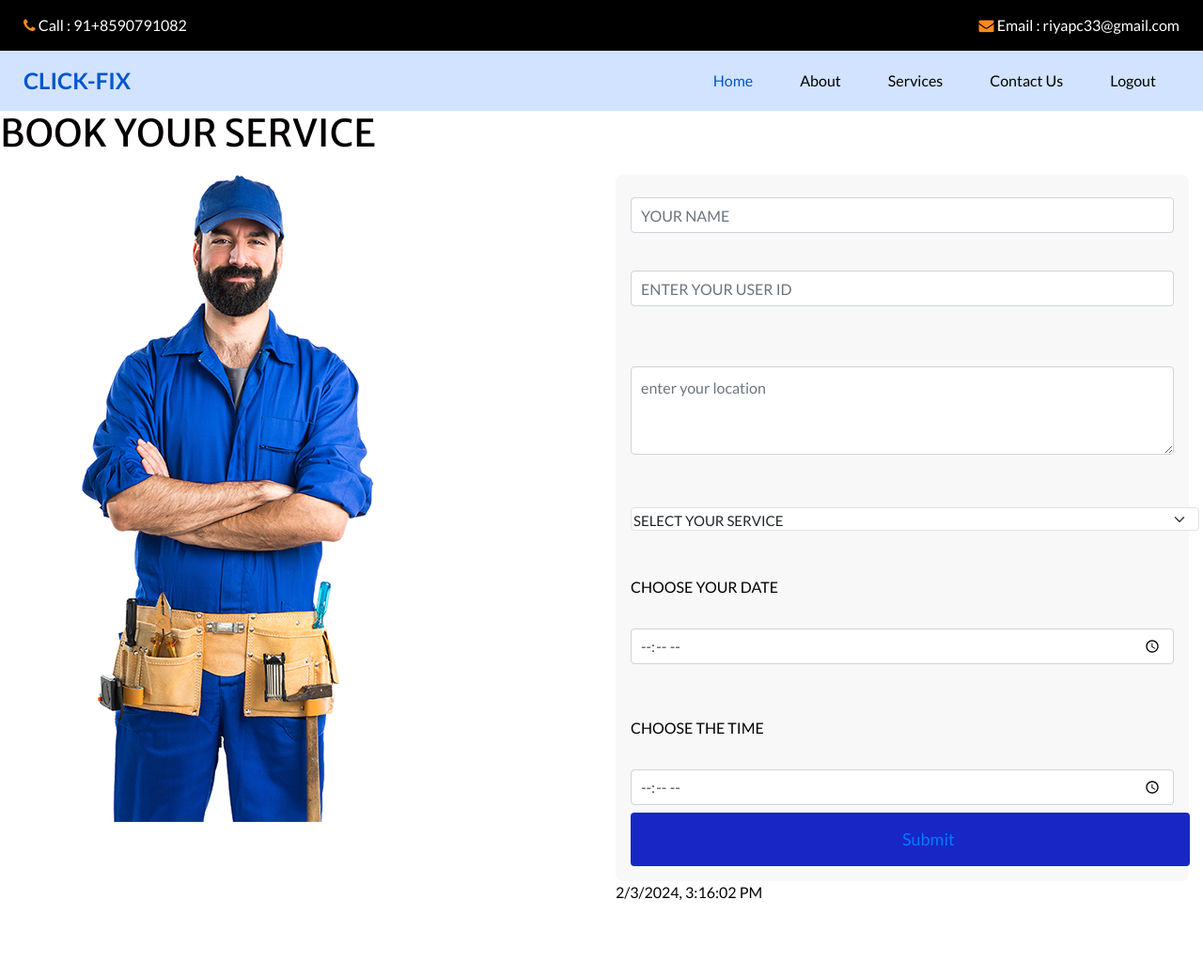
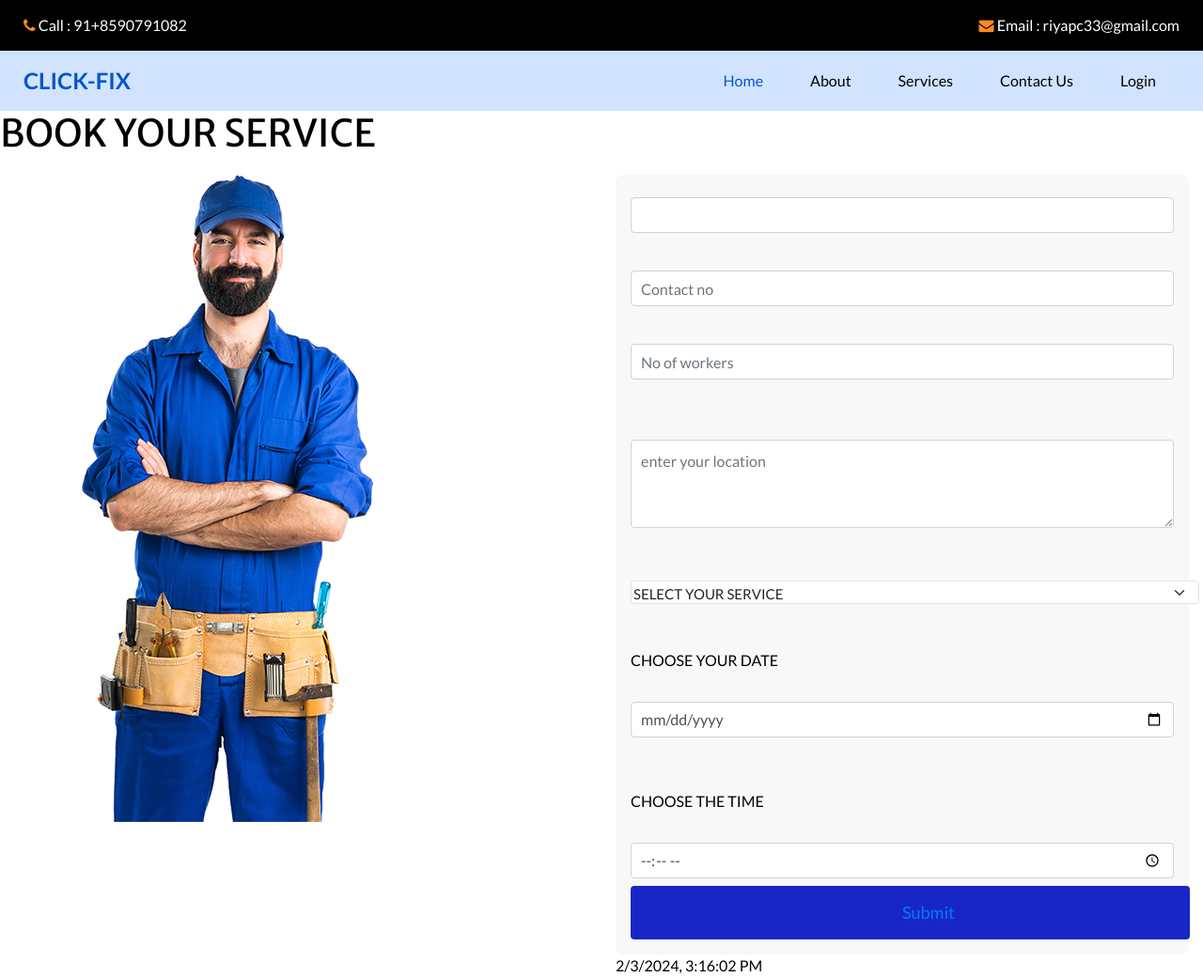
Before and after one commit to riyaahh/Clickfixx, a Django app: page /customer/bookform in a window 1280 px wide. Shown: the whole page at 94% size. Before the commit the page ends 958 px from the top, so only its background shows below. Run offline with Django 4.2, Linux system fonts and the light colour scheme; some libraries are stand-ins or nearby versions; some web fonts are replaced.

Commit message:
appointment tables for customers backend done

```diff
--- a/one_click/customer/urls.py
+++ b/one_click/customer/urls.py
@@ -9,5 +9,6 @@ urlpatterns = [
     # path('adduser',views.adduser,name="adduser"),
     path('bookings',views.bookings,name="bookings"),
     path('bookform',views.bookform,name="bookform"),
-    path('adduser',views.adduser,name="adduser")
+    path('adduser',views.adduser,name="adduser"),
+    # path('addappointments',views.addappointments,name="addappointments"),
 ]
--- a/one_click/customer/views.py
+++ b/one_click/customer/views.py
@@ -3,15 +3,30 @@ from django.http import HttpResponse
 
 from django.contrib.auth import authenticate,login
 from django.contrib.auth.models import User
-from .models import userDetails
+from .models import userDetails ,appointmentdetails
 
 
 def UserData(request):
     return render(request,"customer/UserData.html",context={})
 def bookings(request):
-    return render(request,"customer/bookings.html",context={})
+    return render(request,"customer/bookings.html")
 def bookform(request):
-    return render(request,"customer/bookform.html",context={})
+    if request.method=="POST":
+        name=request.POST['name'].strip()
+        location=request.POST['location'].strip()
+        service=request.POST['service'].strip()
+        date=request.POST.get('date')
+        time=request.POST['time'].strip()
+        workers=request.POST['id'].strip()
+        contact=request.POST.get('no')
+        newapp=appointmentdetails(name=name,location=location,service=service,date=date,time=time,workers=workers,phoneno=contact,user_id=request.user)
+        newapp.save()
+
+        return redirect('history')
+
+    return render(request,"customer/bookform.html")
+
+
 
 
 # def login(request):
@@ -45,6 +60,26 @@ def signin(request):
 
 
 
+    # if user.is_superuser==True:
+    #             login(request,user)
+    #             request.session['admin_id']=user.id
+    #             return redirect("Admin User")
+    #         elif user.is_staff ==True and user.is_superuser==False:
+    #             login(request,user)
+    #             request.session['admin_id']=user.id
+    #             return redirect("prof")
+    #         elif user.is_superuser==False and user.is_staff==False and user.is_active==True :
+    #             login(request,user)
+    #             request.session['admin_id']=user.id
+    #             return redirect("user")
+    #     else:
+    #         msg='invalid details'
+    #         return render(request,'customer\login.html',{'msg':msg})
+    # else:
+    #         return render(request,'customer\login.html')
+
+
+
 def register(request):
     errors = {}
     if request.method == 'POST':
@@ -72,10 +107,7 @@ def register(request):
 def adduser(request):
     return render(request,'customer\\UserData.html')
 
-def addappointments(request):
-    name=request.POST['name'].strip()
-    location=request.POST['location'].strip()
-    service=request.POST['service'].strip()
-    date=request.POST['date'].strip()
-    time=request.POST['time'].strip()
-    newapp=User.objects.create_user()
+# def addappointments(request):
+#     newapp=appointmentdetails.objects.all()
+#     print(newapp)
+#     return render(request,'provider/history.html',{'newapp':newapp})
--- a/one_click/one_click/settings.py
+++ b/one_click/one_click/settings.py
@@ -125,6 +125,7 @@ STATICFILES_DIRS=[
 ]
 MEDIA_URL='media/'
 MEDIA_ROOT=os.path.join(BASE_DIR,'media')
+
 EMAIL_BACKEND = "django.core.mail.backends.filebased.EmailBackend"
 EMAIL_FILE_PATH = BASE_DIR / "sent_emails"
 
--- a/one_click/provider/views.py
+++ b/one_click/provider/views.py
@@ -2,14 +2,16 @@ from django.shortcuts import render,redirect
 from django.http import HttpResponse
 from django.contrib.auth.models import User
 from django.contrib.auth import authenticate,login
-from customer.models import userDetails
+from customer.models import userDetails,appointmentdetails
 
 def prof(request):
     return render(request,"provider/prof.html",context={})
 def profform(request):
     return render(request,"provider/profform.html",context={})
 def history(request):
-    return render (request,"provider/history.html",context={})
+    newapp=appointmentdetails.objects.filter(user_id=request.user)
+
+    return render (request,"provider/history.html",context={'newapp':newapp})
 
 def addproviders(request):
     if request.method=="POST":
--- a/one_click/templates/base.html
+++ b/one_click/templates/base.html
@@ -70,7 +70,7 @@
                         <li class="nav-item">
 
 
-                          <a class="nav-link" href="{% url 'login' %} ">Login/</a>
+                          <a class="nav-link" href="{% url 'login' %} ">Login</a>
 
                           <a class="nav-link" href="/">Logout</a>
 
@@ -82,9 +82,9 @@
                         {% else %}
                         <li class="nav-item">
 
-                          <a class="nav-link" href="clickadmin/index.html">Logout</a>
+                          <!-- <a class="nav-link" href="clickadmin/index.html">Logout</a> -->
 
-                          <!-- <a class="nav-link" href="{% url 'login' %}">Login</a> -->
+                          <a class="nav-link" href="{% url 'login' %}">Login</a>
 
                         </li>
                         {% endif %}
--- a/one_click/templates/customer/UserData.html
+++ b/one_click/templates/customer/UserData.html
@@ -138,7 +138,7 @@
 
                         <div>
 
-                            <a href="bookings"> <input class="btn btn-primary" type="submit" value="Submit"></a>
+                            <a href="{% url 'bookings' %}"> <input class="btn btn-primary" type="submit" value="GO TO BOOKINGS"></a>
 
                         </div>
                     </div>
--- a/one_click/templates/customer/bookform.html
+++ b/one_click/templates/customer/bookform.html
@@ -112,19 +112,21 @@
     </div>
     <div class="col-md-6">
 
-      <form class="col-md-12 p-3" style="size: 20%;">
-        <input type="text" class="form-control" name="name" placeholder="YOUR NAME"><br>
-        <input type="text" class="form-control"  name=id placeholder="ENTER YOUR USER ID"><br>
+      <form  method='POST' class="col-md-12 p-3" style="size: 20%;" enctype="multipart/form-data">
+        {% csrf_token %}
+        <input type="text" class="form-control" name="name" value="{{ request.user.first_name }} {{ request.user.last_name }} {{ request.user.username }}" placeholder="YOUR NAME"><br>
+        <input type="text" class="form-control" name="no" placeholder="Contact no"><br>
+        <input type="text" class="form-control"  name="id"  placeholder="No of workers"><br>
         <label for="exampleFormControlTextarea1" class="form-label"></label>
         <textarea class="form-control" id="exampleFormControlTextarea1" name="location" rows="3"
           placeholder="enter your location"></textarea><br> <BR>
         <select class="form-select form-select-sm" aria-label="Large select" name="service">
           <option selected="">SELECT YOUR SERVICE</option>
-          <option value="1">MAINTENANCE</option>
-          <option value="2">PLUMBING</option>
-          <option value="3">ELECTRICAL</option>
-          <option value="4">PEST CONTROL</option>
-          <option value="5">LAUNDRY</option>
+          <option value="maintainance">MAINTENANCE</option>
+          <option value="plumbing">PLUMBING</option>
+          <option value="electrical">ELECTRICAL</option>
+          <option value="pestcontrol">PEST CONTROL</option>
+          <option value="laundry">LAUNDRY</option>
         </select>
 
         <br><br>
@@ -133,13 +135,17 @@
         <label for="date" name="date">
           <p style="color: black;">CHOOSE YOUR DATE</p>
         </label>
-        <input type="time" id="time" name="time" class="form-control"><br><br>
+        <input type="date" id="date" name="time" class="form-control"><br><br>
         <label for="time">
           <P style="color: black;"> CHOOSE THE TIME</P>
         </label>
         <input type="time" id="time" name="time" class="form-control">
 
-        <button type="submit"><a href="{% url 'history' %}">Submit</a></button>
+        <button type="submit">
+          <a href="{% url 'history' %}">
+            Submit
+          </a>
+        </button>
       </form>
 
     <div id="datetime"></div>
--- a/one_click/templates/customer/register.html
+++ b/one_click/templates/customer/register.html
@@ -97,7 +97,7 @@
 			<label for="formFile" class="form-label">Choose your profile picture</label>
 			<input class="form-control" type="file" id="formFile" name="image">
 			<input type="checkbox" name="Terms" required> &nbsp; I accept the terms and conditions
-			<input type="Submit" name="Submit" class="submit" value="SUBMIT" href="{%  url 'login' %" }
+			<input type="Submit" name="Submit" class="submit" value="SUBMIT" href="{%  url 'login' % }"
 				style="width: 9.5cm;">
 			<!-- <div class="box"  style="position: absolute; top:120%; padding-top: 200%;" ></div>> -->
 
```
Also changed, not shown: one_click/customer/models.py (+7 -8 lines), one_click/templates/customer/bookings.html (+1 -16 lines), one_click/templates/provider/history.html (+18 -19 lines), one_click/customer/migrations/0009_appointmentdetails_phoneno_and_more.py (added), one_click/customer/migrations/0010_remove_userdetails_firstname_and_more.py (added), one_click/customer/migrations/0011_remove_userdetails_id_appointmentdetails_user_id_and_more.py (added), one_click/db.sqlite3, one_click/media/profileimages/IMG_3343.JPG (added), one_click/media/profileimages/_14cc2527-1b4f-4ff3-bcba-1d579023e950.jpeg (added), one_click/media/profileimages/_3e4c0d1a-6a27-41e0-8edc-fd8b3986cd97_9ZiRQql.jpeg (added), one_click/media/profileimages/_51c8ef14-63c0-4d92-b9b0-b82d777a6eaf.jpeg (added).
